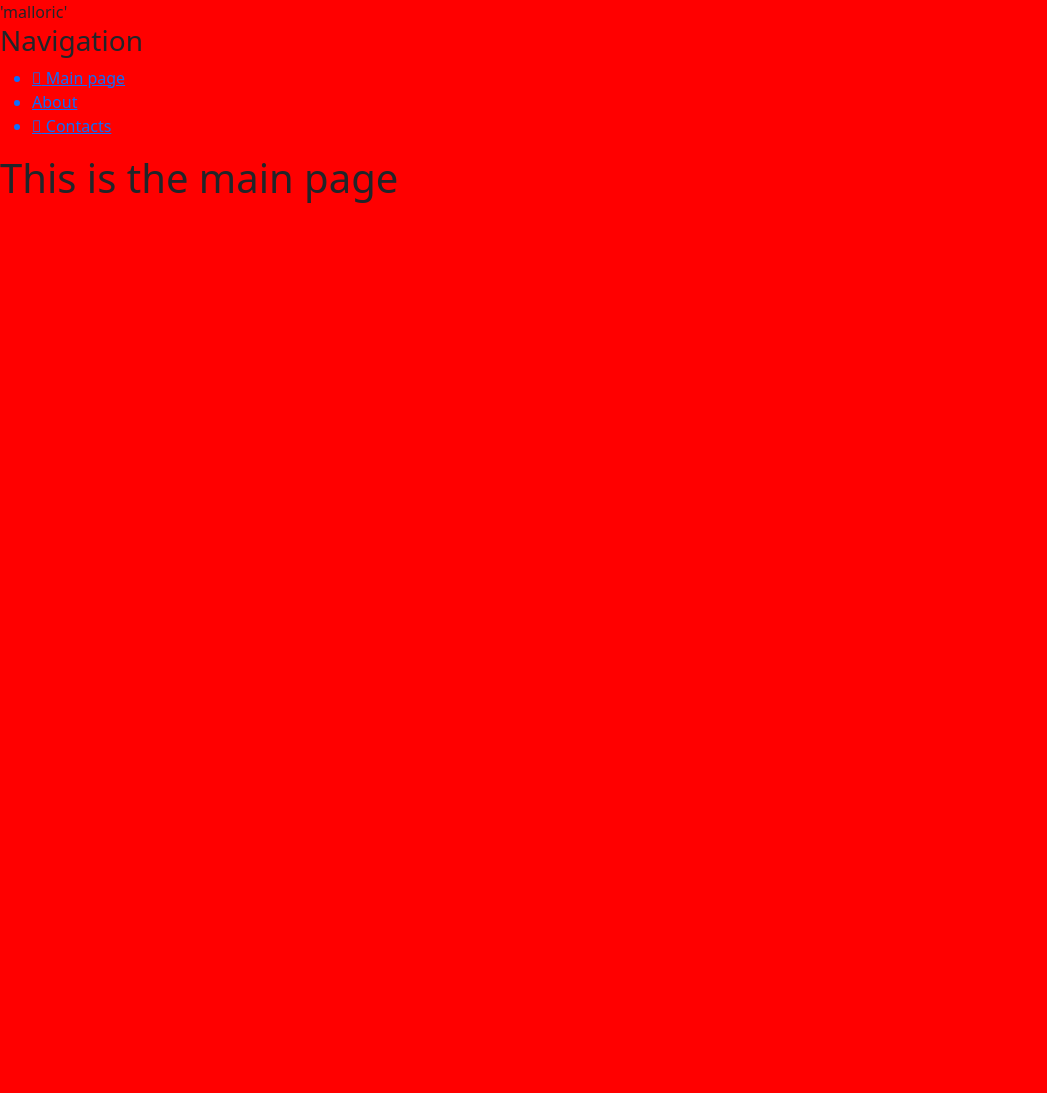
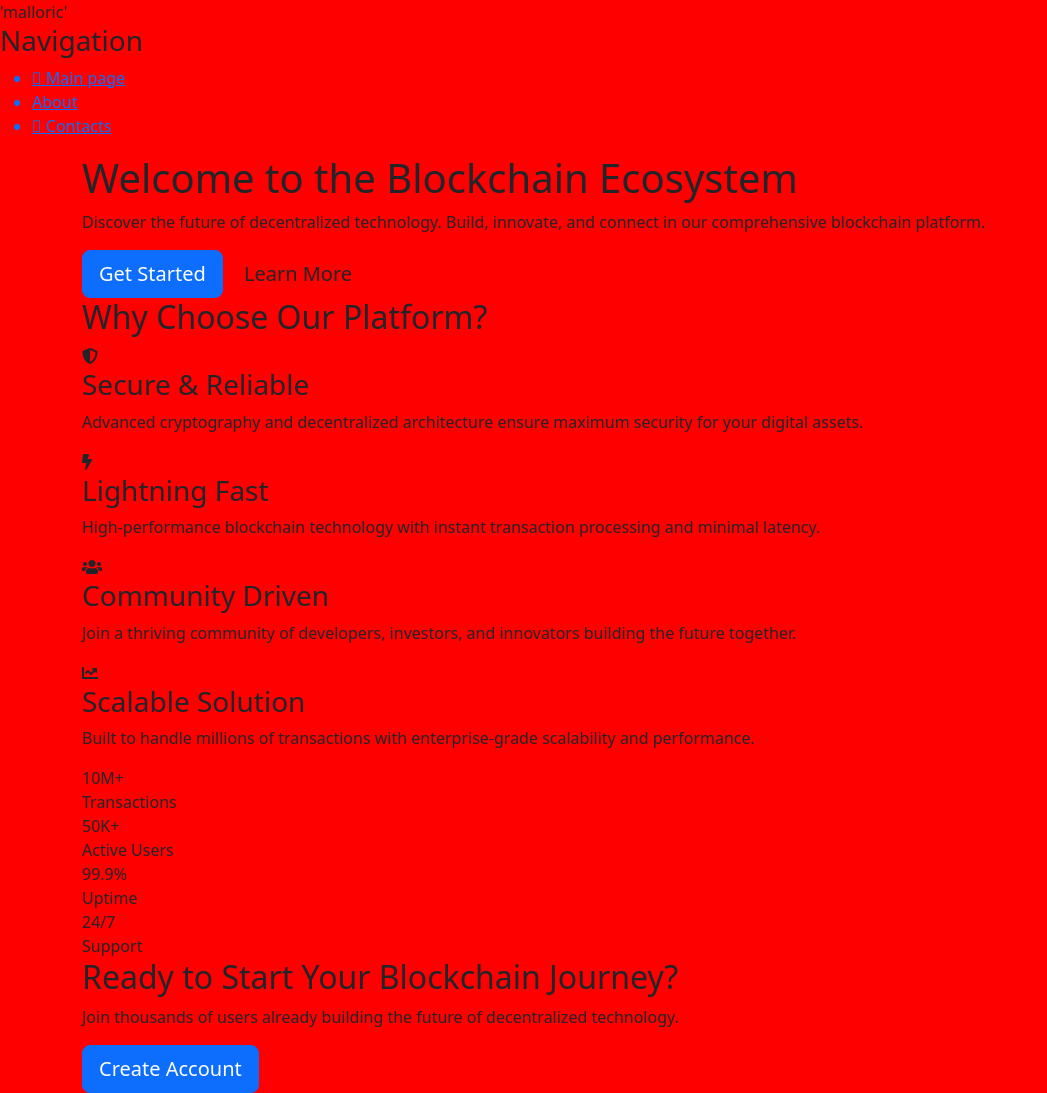
Before and after one commit to Gretsir12/blockchain-ecosystem, a Django app: page / in a window 1280 px wide. Shown: the whole page, without its empty margins (0-1047 px from the left). Before the commit the page ends 203 px from the top, so only its background shows below. Run offline with Django 5.2, Linux system fonts and the light colour scheme; some libraries are stand-ins or nearby versions.

Commit message:
cursor ai generate the htmls

```diff
--- a/blockchain/main/templates/main/index.html
+++ b/blockchain/main/templates/main/index.html
@@ -1,7 +1,103 @@
 {% extends 'main/layout.html' %}
 
-{% block title %}main page{% endblock %}
+{% block title %}Blockchain Ecosystem - Main Page{% endblock %}
 
 {% block content %}
-    <h1>This is the main page</h1>
+<!-- Hero Section -->
+<section class="hero-section">
+    <div class="container">
+        <div class="hero-content">
+            <h1 class="hero-title">
+                Welcome to the <span class="gradient-text">Blockchain Ecosystem</span>
+            </h1>
+            <p class="hero-subtitle">
+                Discover the future of decentralized technology. Build, innovate, and connect in our comprehensive blockchain platform.
+            </p>
+            <div class="hero-buttons">
+                <a href="#" class="btn btn-primary btn-lg">Get Started</a>
+                <a href="#" class="btn btn-outline btn-lg">Learn More</a>
+            </div>
+        </div>
+        <div class="hero-visual">
+            <div class="blockchain-animation">
+                <div class="block"></div>
+                <div class="block"></div>
+                <div class="block"></div>
+                <div class="block"></div>
+            </div>
+        </div>
+    </div>
+</section>
+
+<!-- Features Section -->
+<section class="features-section">
+    <div class="container">
+        <h2 class="section-title">Why Choose Our Platform?</h2>
+        <div class="features-grid">
+            <div class="feature-card">
+                <div class="feature-icon">
+                    <i class="fas fa-shield-alt"></i>
+                </div>
+                <h3>Secure & Reliable</h3>
+                <p>Advanced cryptography and decentralized architecture ensure maximum security for your digital assets.</p>
+            </div>
+            <div class="feature-card">
+                <div class="feature-icon">
+                    <i class="fas fa-bolt"></i>
+                </div>
+                <h3>Lightning Fast</h3>
+                <p>High-performance blockchain technology with instant transaction processing and minimal latency.</p>
+            </div>
+            <div class="feature-card">
+                <div class="feature-icon">
+                    <i class="fas fa-users"></i>
+                </div>
+                <h3>Community Driven</h3>
+                <p>Join a thriving community of developers, investors, and innovators building the future together.</p>
+            </div>
+            <div class="feature-card">
+                <div class="feature-icon">
+                    <i class="fas fa-chart-line"></i>
+                </div>
+                <h3>Scalable Solution</h3>
+                <p>Built to handle millions of transactions with enterprise-grade scalability and performance.</p>
+            </div>
+        </div>
+    </div>
+</section>
+
+<!-- Stats Section -->
+<section class="stats-section">
+    <div class="container">
+        <div class="stats-grid">
+            <div class="stat-item">
+                <div class="stat-number">10M+</div>
+                <div class="stat-label">Transactions</div>
+            </div>
+            <div class="stat-item">
+                <div class="stat-number">50K+</div>
+                <div class="stat-label">Active Users</div>
+            </div>
+            <div class="stat-item">
+                <div class="stat-number">99.9%</div>
+                <div class="stat-label">Uptime</div>
+            </div>
+            <div class="stat-item">
+                <div class="stat-number">24/7</div>
+                <div class="stat-label">Support</div>
+            </div>
+        </div>
+    </div>
+</section>
+
+<!-- CTA Section -->
+<section class="cta-section">
+    <div class="container">
+        <div class="cta-content">
+            <h2>Ready to Start Your Blockchain Journey?</h2>
+            <p>Join thousands of users already building the future of decentralized technology.</p>
+            <a href="#" class="btn btn-primary btn-lg">Create Account</a>
+        </div>
+    </div>
+</section>
 {% endblock %}
--- a/blockchain/main/templates/main/layout.html
+++ b/blockchain/main/templates/main/layout.html
@@ -5,6 +5,9 @@
   <meta charset="UTF-8">
   <meta name="viewport" content="width=device-width, initial-scale=1.0">
   <title>{% block title %} {% endblock %}</title>
+  <link rel="preconnect" href="https://fonts.googleapis.com">
+  <link rel="preconnect" href="https://fonts.gstatic.com" crossorigin>
+  <link href="https://fonts.googleapis.com/css2?family=Inter:wght@400;500;600;700;800&display=swap" rel="stylesheet">
   <link rel="stylesheet" href="https://cdn.jsdelivr.net/npm/bootstrap@5.3.3/dist/css/bootstrap.min.css">
   <link rel="stylesheet" href="{% static 'main/css/main.css' %}">
   <link rel="stylesheet" href="https://use.fontawesome.com/releases/v5.8.2/css/all.css">
```
